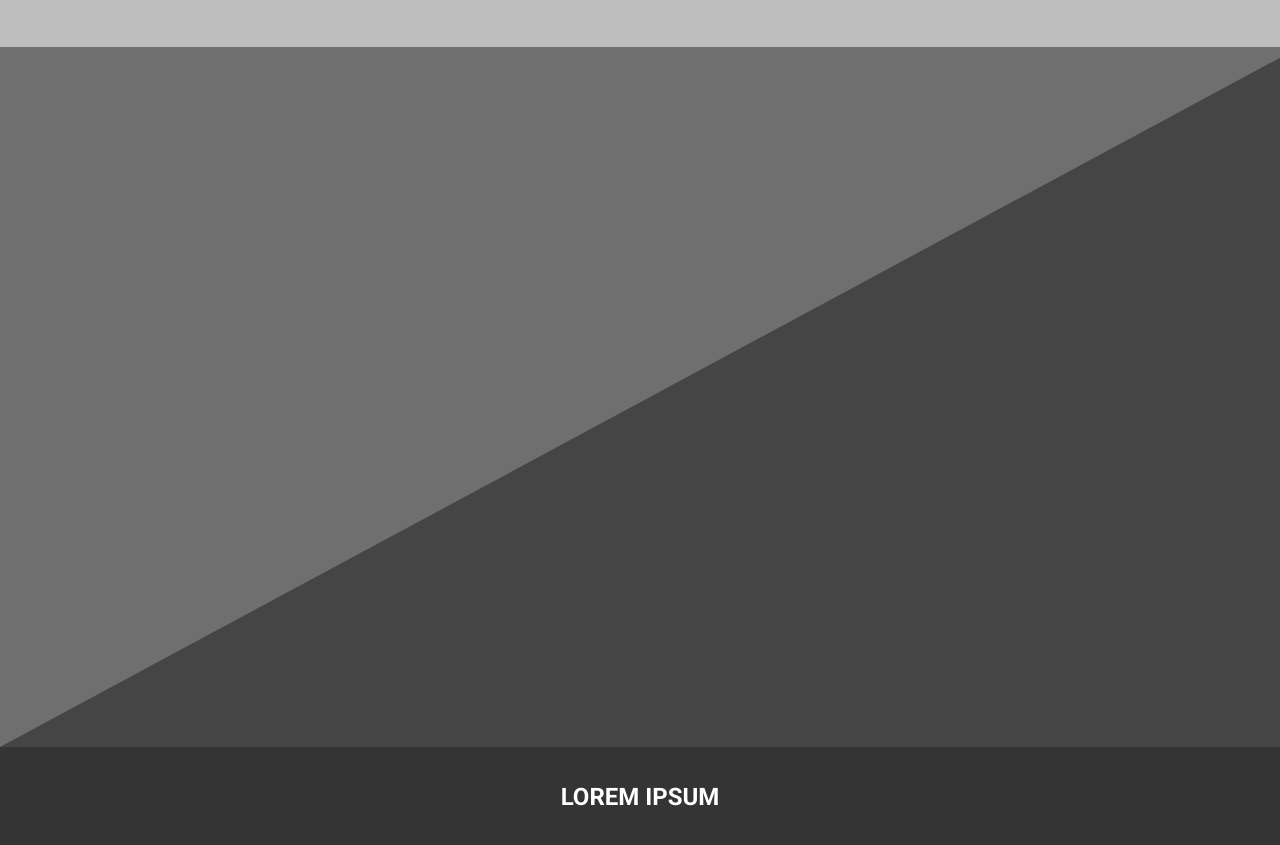
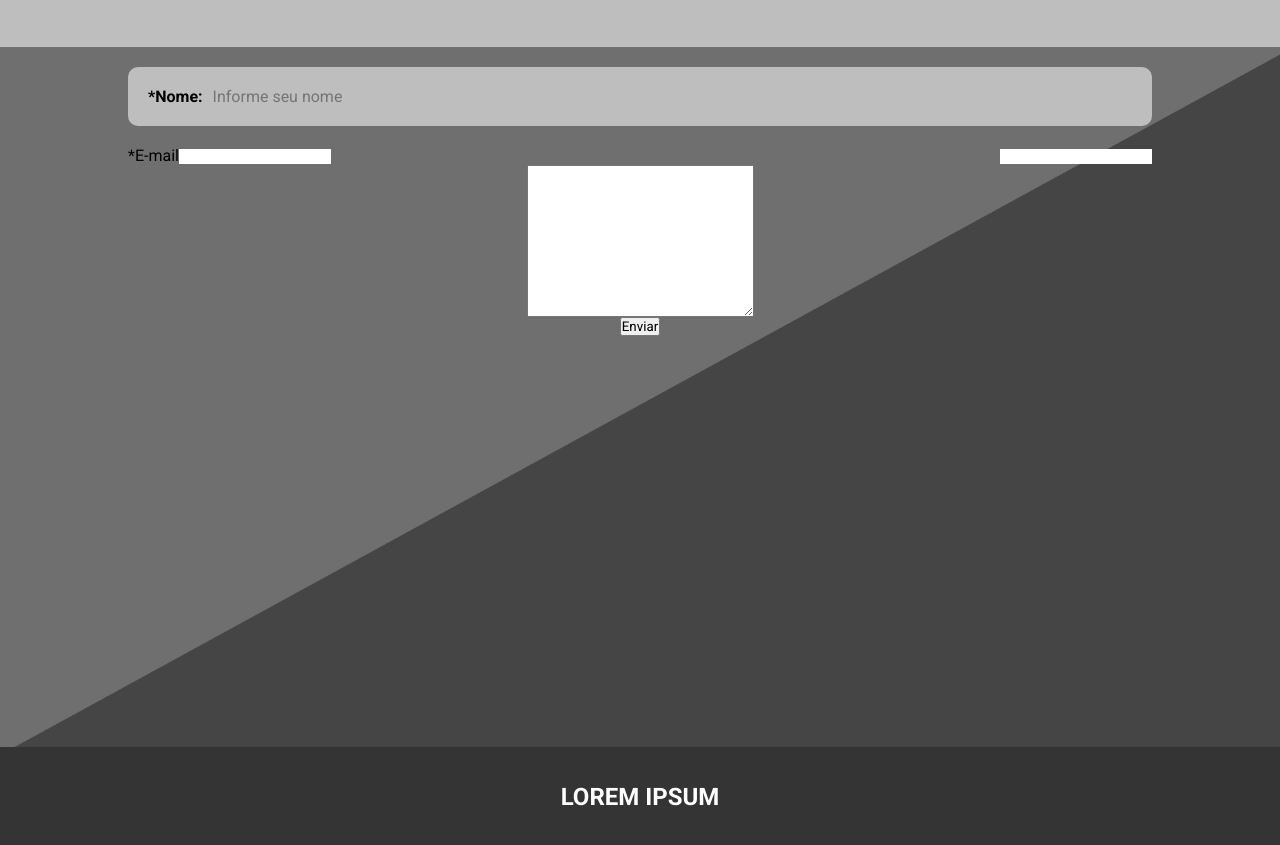
Before and after one commit to JordaoViktor/DotDigitalTest, a plain HTML site: page index.html in a window 1280 px wide. Shown: the part 2173-3018 px from the top of the page. Drawn offline with Linux system fonts and the light colour scheme.

Commit message:
I'm doing the email's input

```diff
--- a/index.html
+++ b/index.html
@@ -291,10 +291,22 @@
             </div>
         </div>
     </section>
-    <section class="email-page email-ground geometry">
-        <div class="email-container">
-
-        </div>
+    <section class="email-page">
+        <form class="email-container">
+            <div class="email-name">
+                <span>*Nome:</span><input type="text" name="" id="" placeholder="Informe seu nome">
+            </div>
+            <div class="email-container-flex">
+                <div class="email-contact">
+                    <span>*E-mail</span><input type="email" name="" id="">
+                </div>
+                <div class="phone">
+                    <input type="number" name="" id="">
+                </div>
+            </div>
+            <textarea name="" id="" cols="30" rows="10"></textarea>
+            <button>Enviar</button>
+        </form>
     </section>
     <footer class="footer">
         <h2>Lorem Ipsum</h2>
--- a/style.css
+++ b/style.css
@@ -11,6 +11,9 @@
 ul,li{
     list-style: none;
 }
+input{
+    border:none
+}
 body{
     overflow-x: hidden;
 }
@@ -22,6 +25,7 @@ body{
     --strong-green-color:#2d3b09;
     --weak-green-color:#546130;
     --white-color:#ffffff;
+    --black-color:#000000;
 }
 .carousel{
     position: relative;
@@ -351,7 +355,9 @@ body{
     background-color: var(--white-color);
     color:var(--primmary-color);
 }
+.accordion-input:checked ~ .accordion-label:first-child:hover{
 
+}
 .border{
     border-radius: 20px;
 }
@@ -368,22 +374,51 @@ body{
     width:100vw;
     height: 700px;
     background-color: var(--primmary-color);
+    background-image: url('./assets/email-background.jpg');
+    background-size: 100% 600px;
+    background-repeat: round;
+    top: 0;
+    left: 0;
+    position: relative;
 }
-.email-ground{
-    width:100%;
+.email-container{
+    width: 100%;
     height: 100%;
-    background-color: var(--primmary-color);
+    display: flex;
+    flex-direction: column;
+    align-items: center;
 }
-.geometry{
-    width: 0;
-    height: 0;
-    border-bottom: 700px solid var(--background-gray-color);
-    border-left: 1300px solid transparent;
-    top: 0;
-    bottom: 0;
-    margin-left: auto;
+.email-name{
+    width: 80%;
+    background-color: var(--secondary-color);
+    align-items: center;
+    padding:20px 0;
+    border-radius: 10px;
+    margin:20px 0;
+}
+.email-name span{
+    color:var(--black-color);
+    font-weight: bold;
+    padding-left: 20px;
+}
+.email-name input{
+    background: transparent;
+    cursor:text;
+    width: 90%;
+    margin-left: 10px;
+    font-size: 12pt;
+    outline: none;
+    color:var(--background-gray-color)
+}
+.email-contact{
+
 }
 
+.email-container-flex{
+    display: flex;
+    justify-content: space-between;
+    width: 80%;
+}
 .footer{
     width: 100vw;
     height: 100px;
```
Also changed, not shown: assets/email-background.jpg (added).
